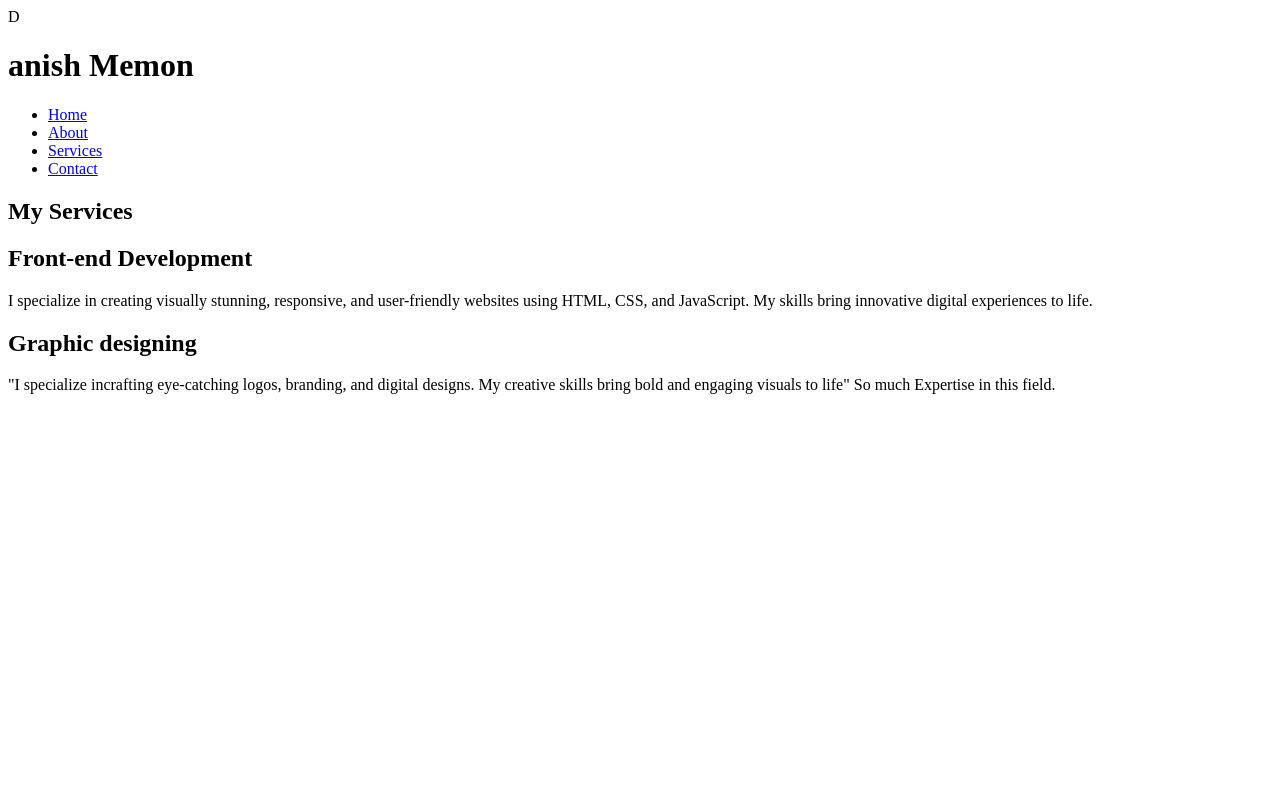
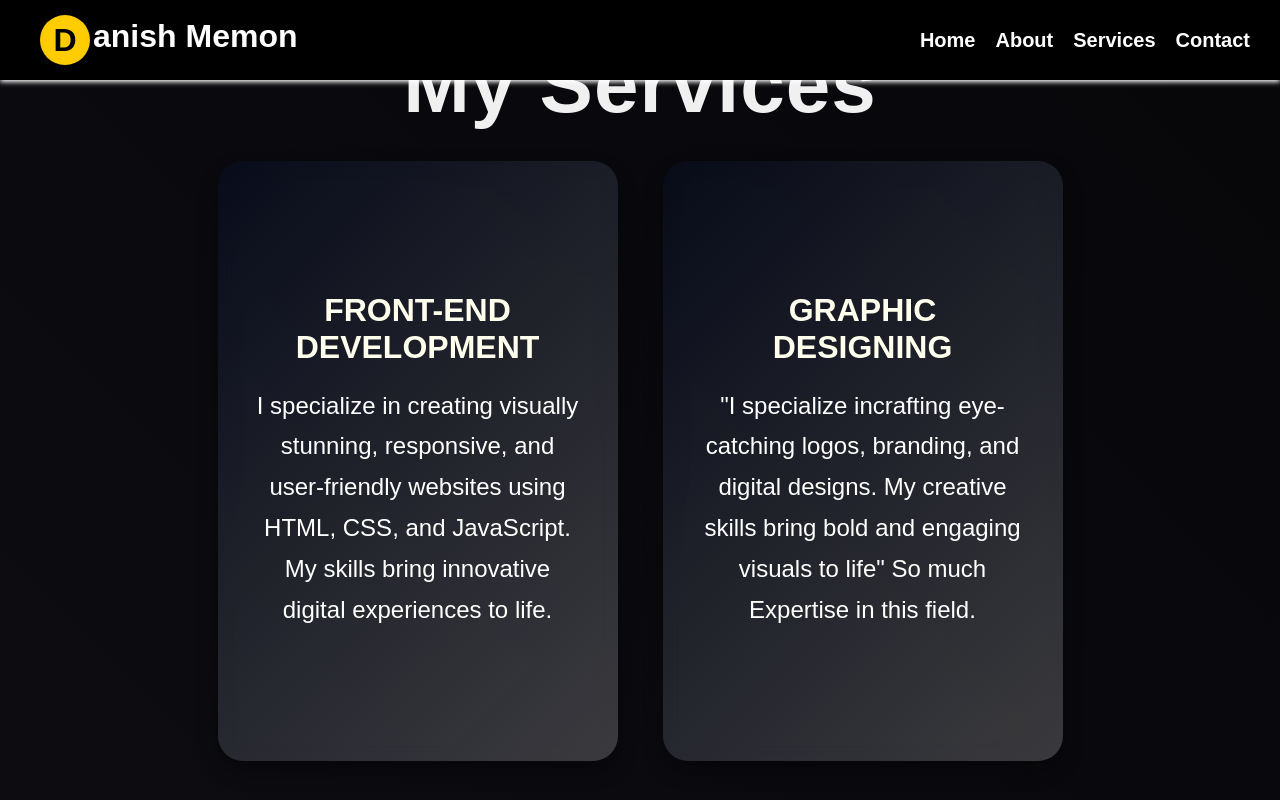
Before and after one commit to danishmemon55/Personal-Portfolio-, a plain HTML site: page index 3.html in a window 1280 px wide. Drawn offline with Linux system fonts and the light colour scheme; the site is published under a folder, as on GitHub Pages, so addresses that start at the root find nothing.

Commit message:
Update index 3.html

```diff
--- a/index 3.html
+++ b/index 3.html
@@ -4,7 +4,7 @@
     <meta charset="UTF-8">
     <meta name="viewport" content="width=device-width, initial-scale=1.0">
     <title>Services</title>
-    <link rel="stylesheet" href="/style 3.css">
+    <link rel="stylesheet" href="style 3.css">
 </head>
 <body>
      <header>
```
